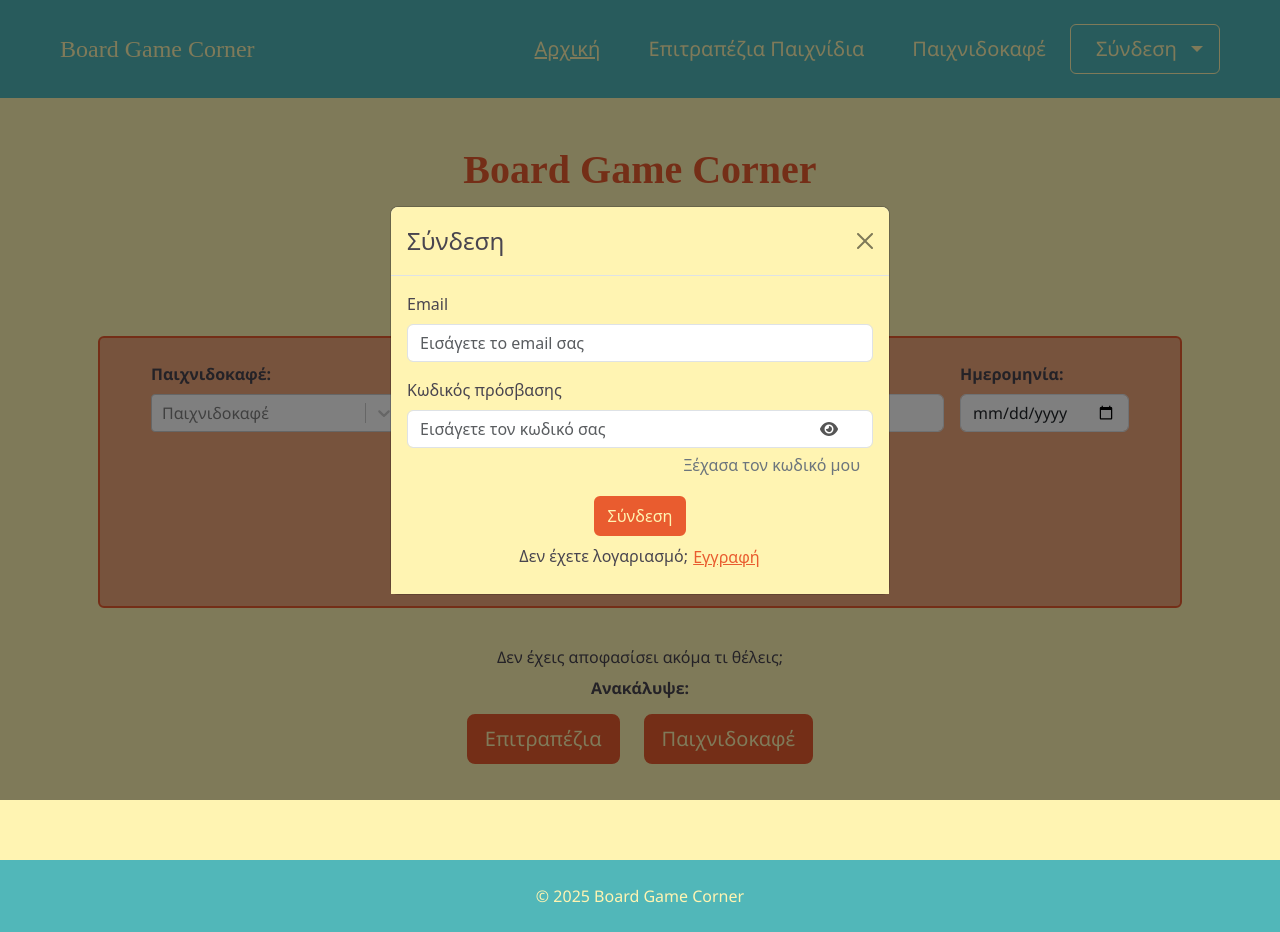
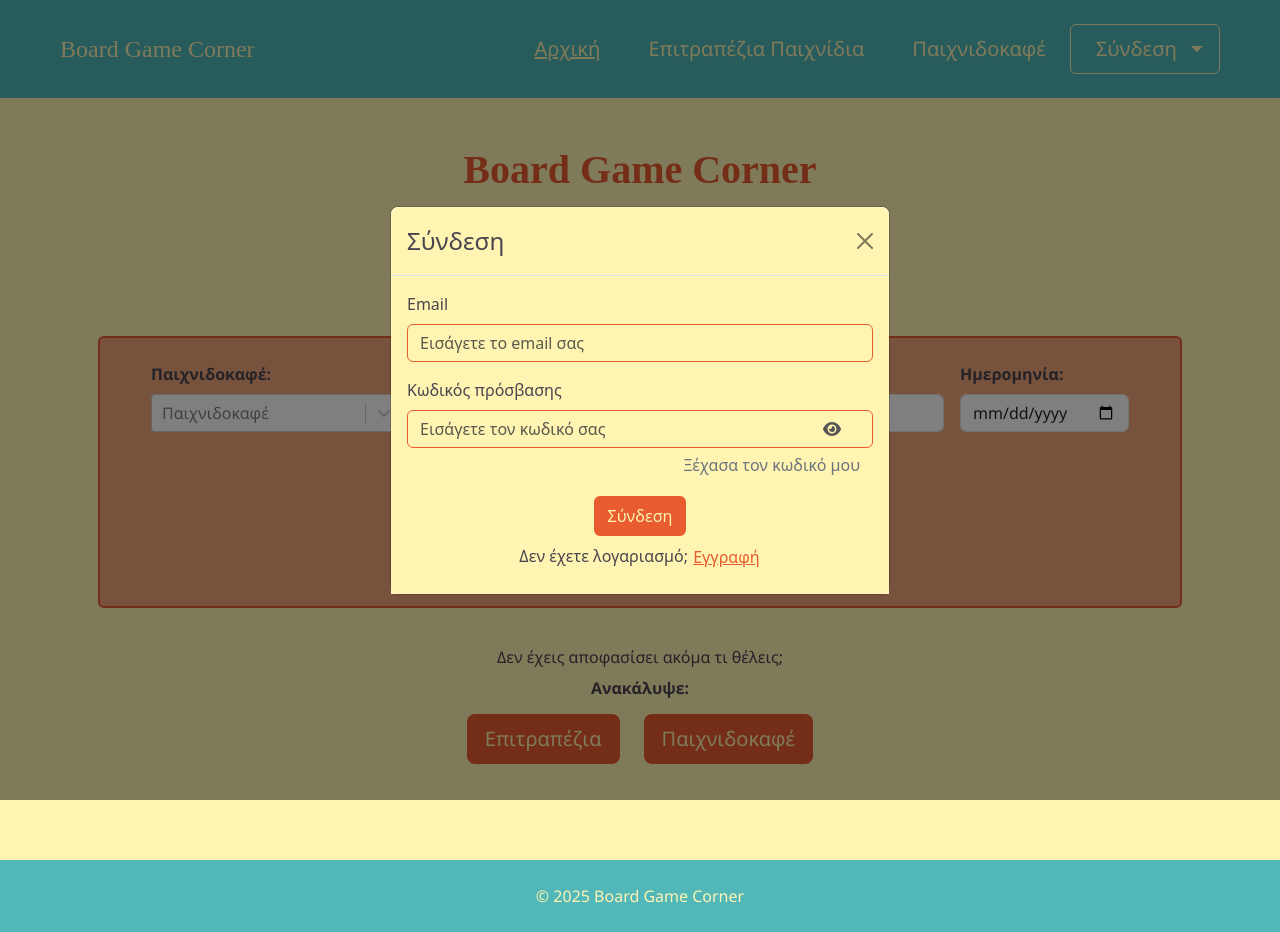
Before and after one commit to stellavl/board-game-corner, a React (Create React App) app in the folder frontend/: page /home in a window 1280 px wide. Both pictures are taken after a click on the button "Σύνδεση". Built offline with nearby package versions, Linux system fonts and the light colour scheme; the HTML template or start-up script is replaced by a standard one.

Commit message:
improve login modal layout

```diff
--- a/frontend/src/components/auth/LoginModal.jsx
+++ b/frontend/src/components/auth/LoginModal.jsx
@@ -51,12 +51,13 @@ const LoginModal = ({ showLoginModal, setShowLoginModal, setIsLoggedIn, setShowS
             onChange={handleChange}
             disabled={isSubmitting}
             isInvalid={!!errors.email}
+            style={{ backgroundColor: "transparent", borderColor: 'var(--color-orange)' }}
           />
           <Form.Control.Feedback type="invalid">
             {errors.email}
           </Form.Control.Feedback>
         </Form.Group>
-        <Form.Group>
+        <Form.Group className="position-relative">
           <Form.Label style={{ color: 'var(--color-gray-purple)' }}>Κωδικός πρόσβασης</Form.Label>
           <div style={{ position: 'relative' }}>
             <Form.Control
@@ -67,27 +68,29 @@ const LoginModal = ({ showLoginModal, setShowLoginModal, setIsLoggedIn, setShowS
               onChange={handleChange}
               disabled={isSubmitting}
               isInvalid={!!errors.password}
+              style={{ backgroundColor: "transparent", borderColor: "var(--color-orange)", paddingRight: '3.5rem' }}
             />
             <FontAwesomeIcon
               icon={showPassword ? faEyeSlash : faEye}
               onClick={() => setShowPassword(!showPassword)}
               style={{
                 position: 'absolute',
-              right: '35px',
+                right: '2rem',
                 top: '50%',
                 transform: 'translateY(-50%)',
                 cursor: 'pointer',
                 color: '#555',
-              zIndex: 1,
               }}
             />
-          <Form.Control.Feedback type="invalid">
+            <Form.Control.Feedback
+              type="invalid"
+              className="position-absolute"
+              style={{ bottom: '-1.5rem' }}
+            >
               {errors.password}
             </Form.Control.Feedback>
           </div>
         </Form.Group>
-
-
           <Button
               variant="link"
               className="pt-1 text-secondary text-decoration-none float-end"
```
Lines whose indentation alone changed are shown as unchanged.
